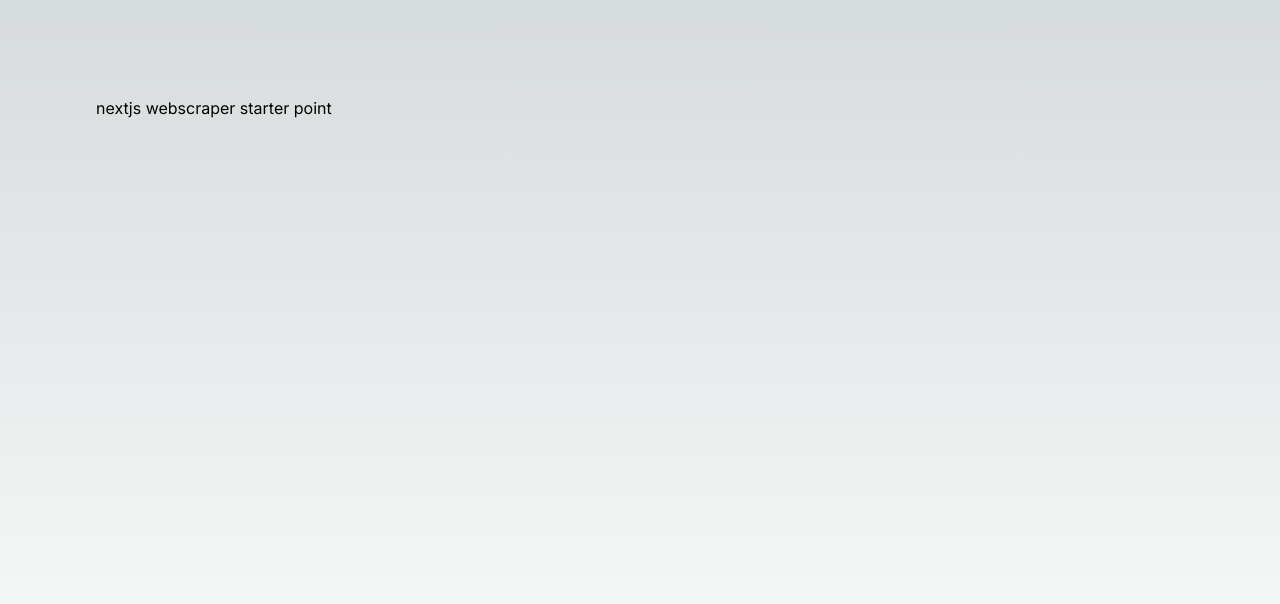
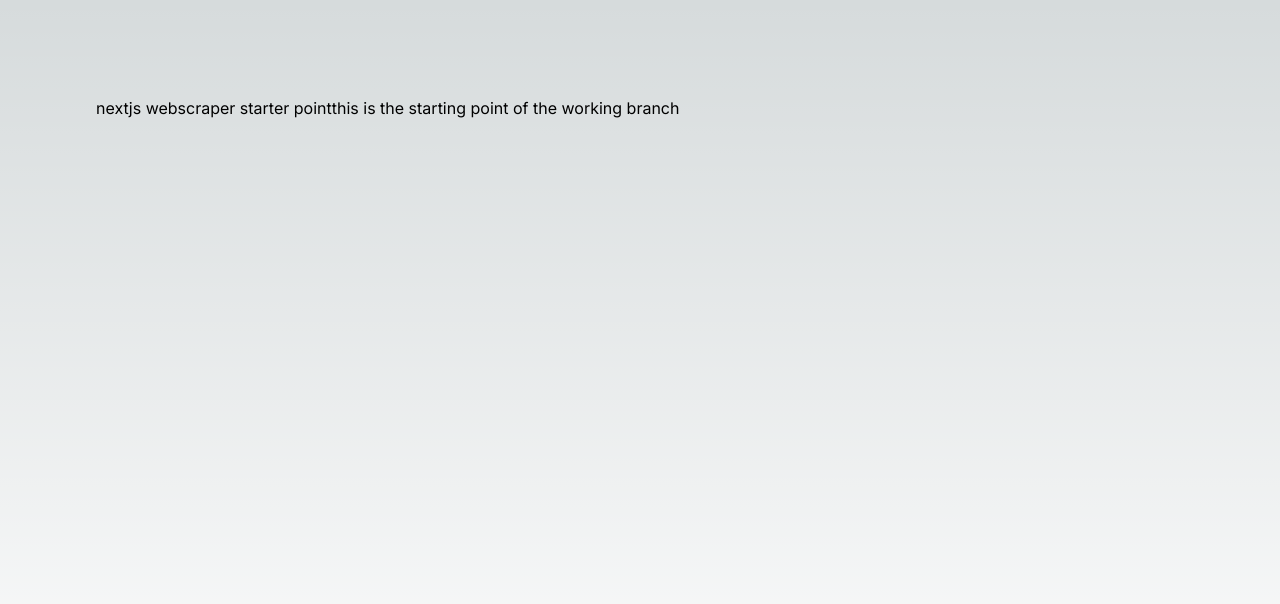
Before and after one commit to HughesBoy/next13-webscraper, a Next.js app: page / in a window 1280 px wide. Shown: the top 604 px of the page. Built offline with nearby package versions, Linux system fonts and the light colour scheme.

Commit message:
first commit to working branch

```diff
--- a/app/page.tsx
+++ b/app/page.tsx
@@ -4,6 +4,7 @@ export default function Home() {
   return (
     <main className="flex min-h-screen p-24">
       <h1>nextjs webscraper starter point</h1>
+      <h2>this is the starting point of the working branch</h2>
     </main>
   )
 }
```
